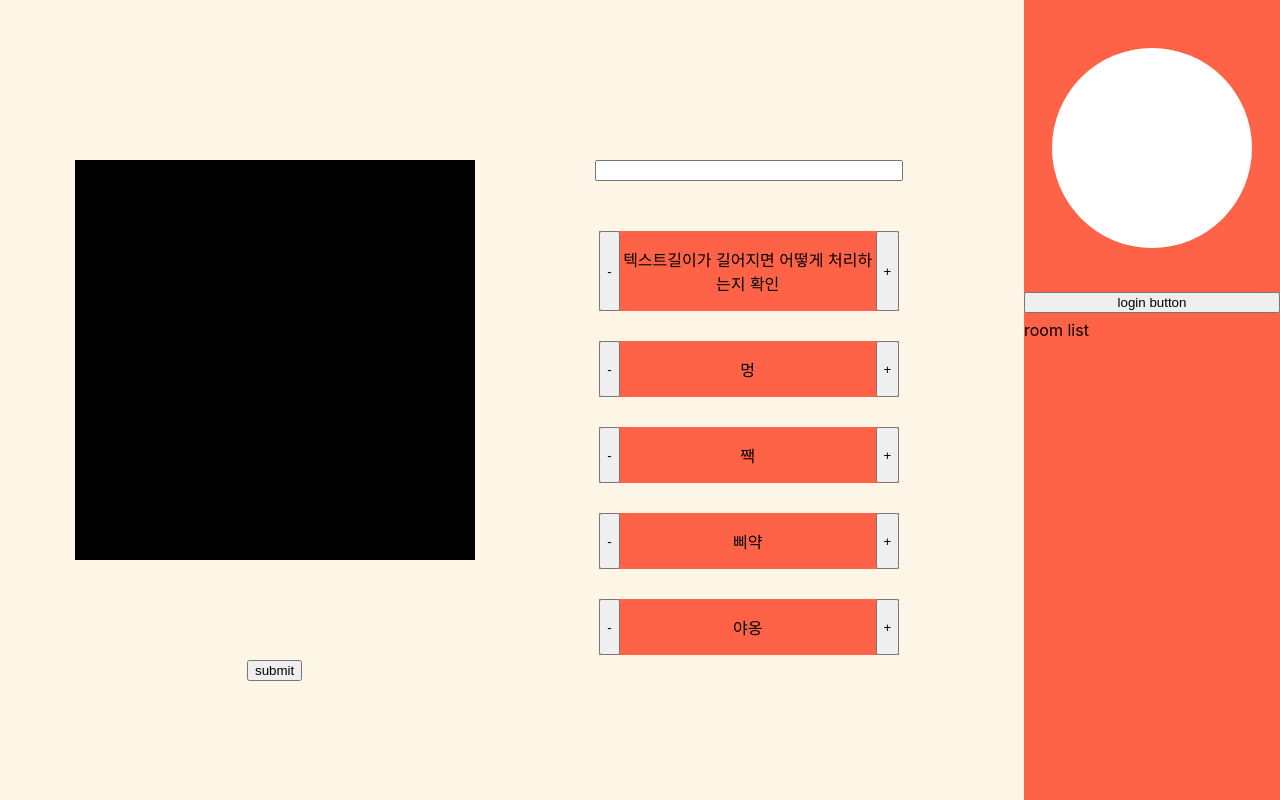
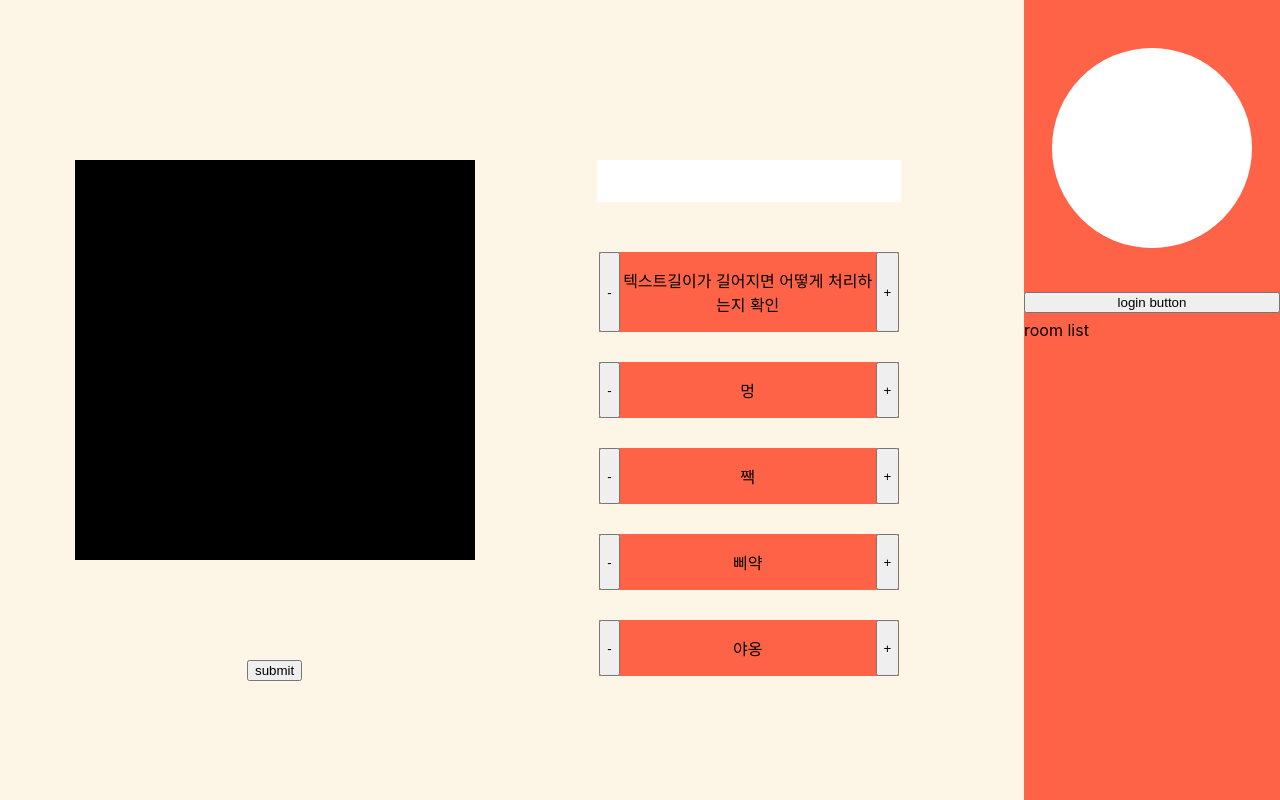
Before and after one commit to Comp-ACT/random-lunch-menu-front, a React (Create React App) app: page / in a window 1280 px wide. Built offline with nearby package versions, Linux system fonts and the light colour scheme.

Commit message:
Add restaurantInput component

```diff
--- a/src/components/common/main/restaurant-list/RestaurantList.jsx
+++ b/src/components/common/main/restaurant-list/RestaurantList.jsx
@@ -1,4 +1,5 @@
 import Restaurant from './Restaurant';
+import RestaurantInput from '../../restaurant-input/RestaurantInput';
 
 function RestaurantList() {
   const tempList = ['텍스트길이가 길어지면 어떻게 처리하는지 확인', '멍', '짹', '삐약', '야옹', '멍', '짹', '삐약', '야옹', '멍', '짹', '삐약', '야옹', '멍', '짹', '삐약'];
@@ -16,12 +17,7 @@ function RestaurantList() {
         justifyContent: 'center',
       }}
       >
-        <input
-          type="text"
-          style={{
-            width: 300,
-          }}
-        />
+        <RestaurantInput width={300} />
       </div>
       <div style={{
         overflow: 'scroll',
--- /dev/null
+++ b/src/components/common/restaurant-input/RestaurantInput.jsx
@@ -0,0 +1,22 @@
+import * as ProtoType from 'prop-types';
+
+function RestaurantInput({ width }) {
+  return (
+    <input
+      type="text"
+      style={{
+        width,
+        textAlign: 'center',
+        fontSize: 18,
+        height: 40,
+        border: 'none',
+      }}
+    />
+  );
+}
+
+RestaurantInput.propTypes = {
+  width: ProtoType.number.isRequired,
+};
+
+export default RestaurantInput;
```
